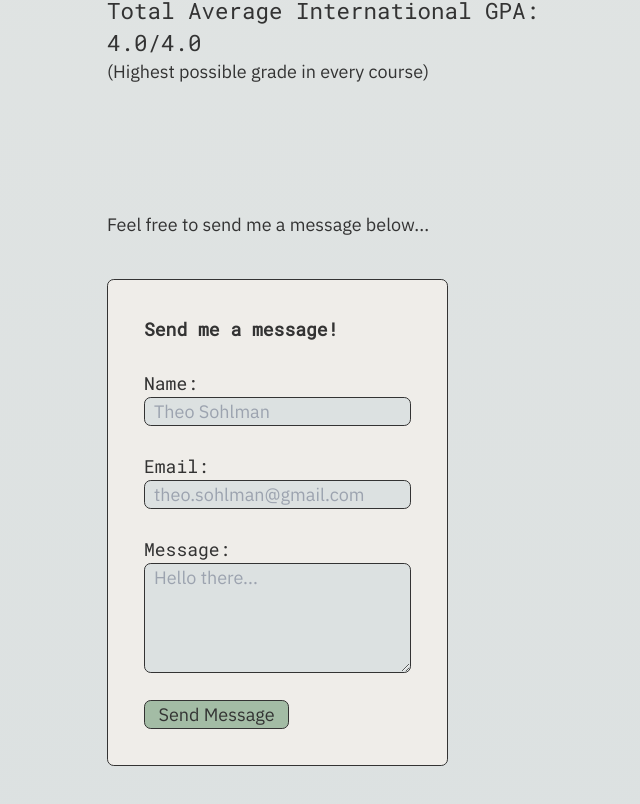
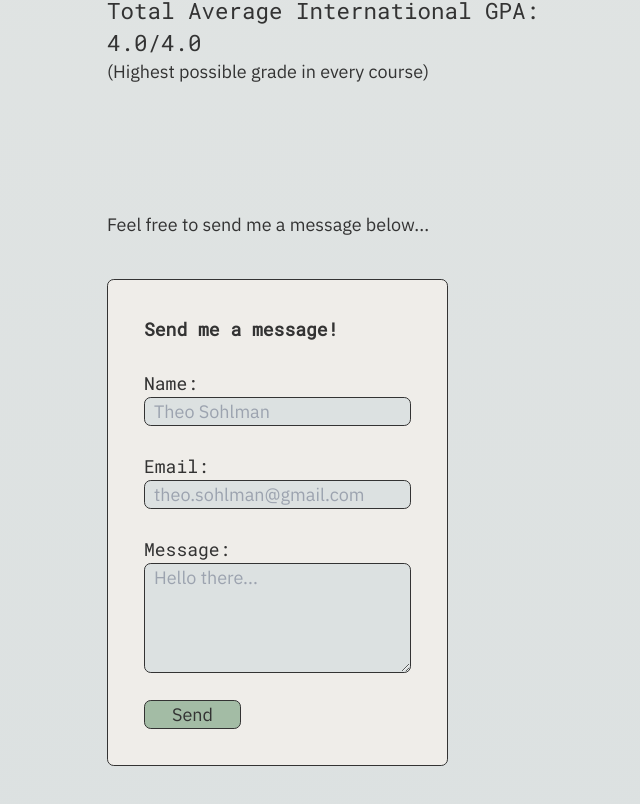
Before and after one commit to TheoSoh/portfolio-theo, a React (Vite) app: page / in a window 1280 px wide. Shown: the part 4143-4947 px from the top of the page, without its empty margins (533-1173 px from the left). Built offline with nearby package versions, Linux system fonts and the light colour scheme.

Commit message:
changed button text

```diff
--- a/src/sections/Contact.jsx
+++ b/src/sections/Contact.jsx
@@ -76,10 +76,10 @@ const Contact = () => {
           <button
           type='submit'
           disabled={isSubmitting}
-          className='bg-green w-fit px-3 border rounded-md
+          className='bg-green w-fit px-6 border rounded-md
           hover:bg-gradient-to-t from-light-green to-green'
           >
-            {isSubmitting ? 'Sending...' : 'Send Message'}
+            {isSubmitting ? 'Sending...' : 'Send'}
           </button>
           {responseMessage && <p className='font-semibold'>{responseMessage}</p>}
         </div>
```
